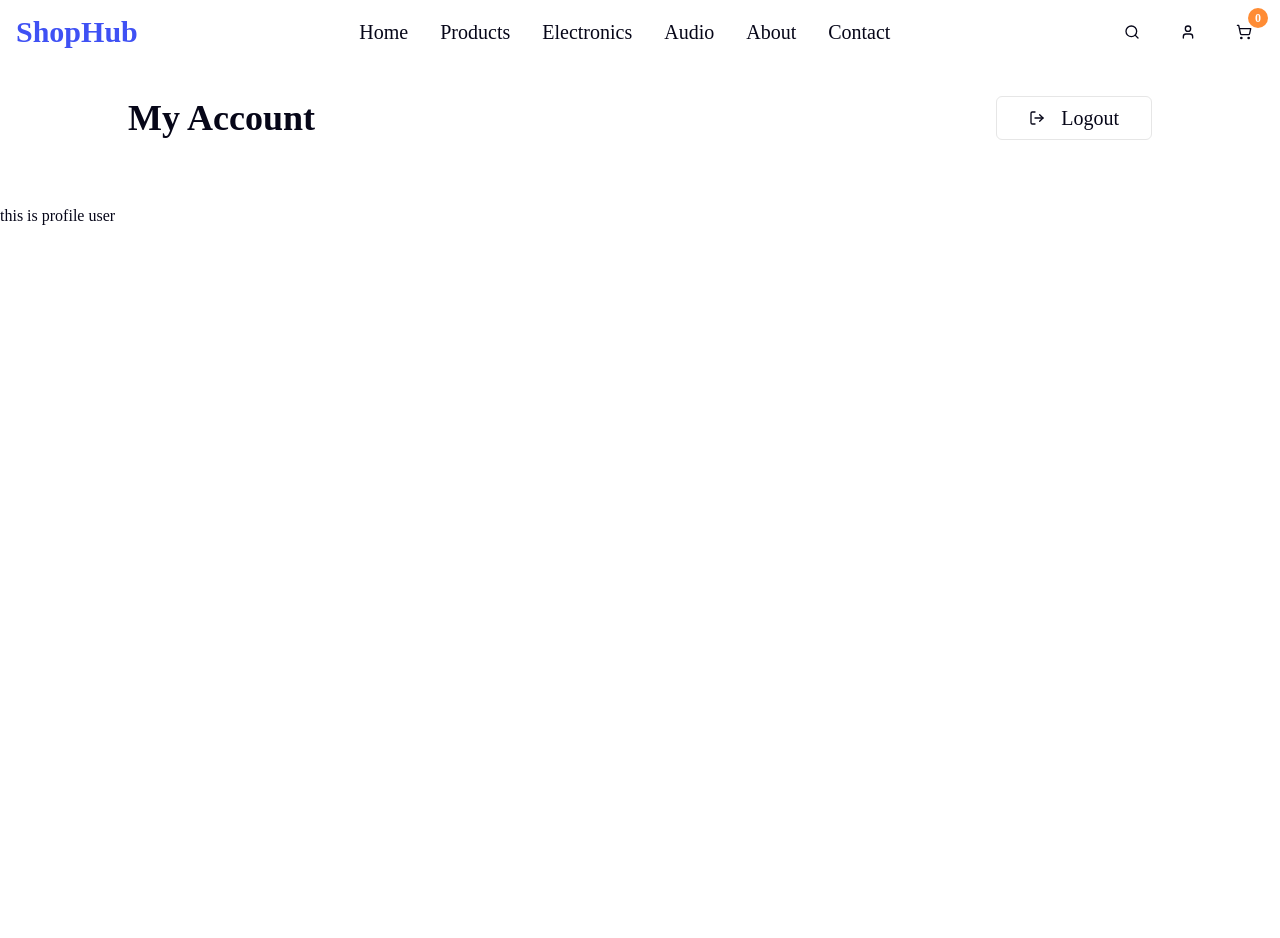
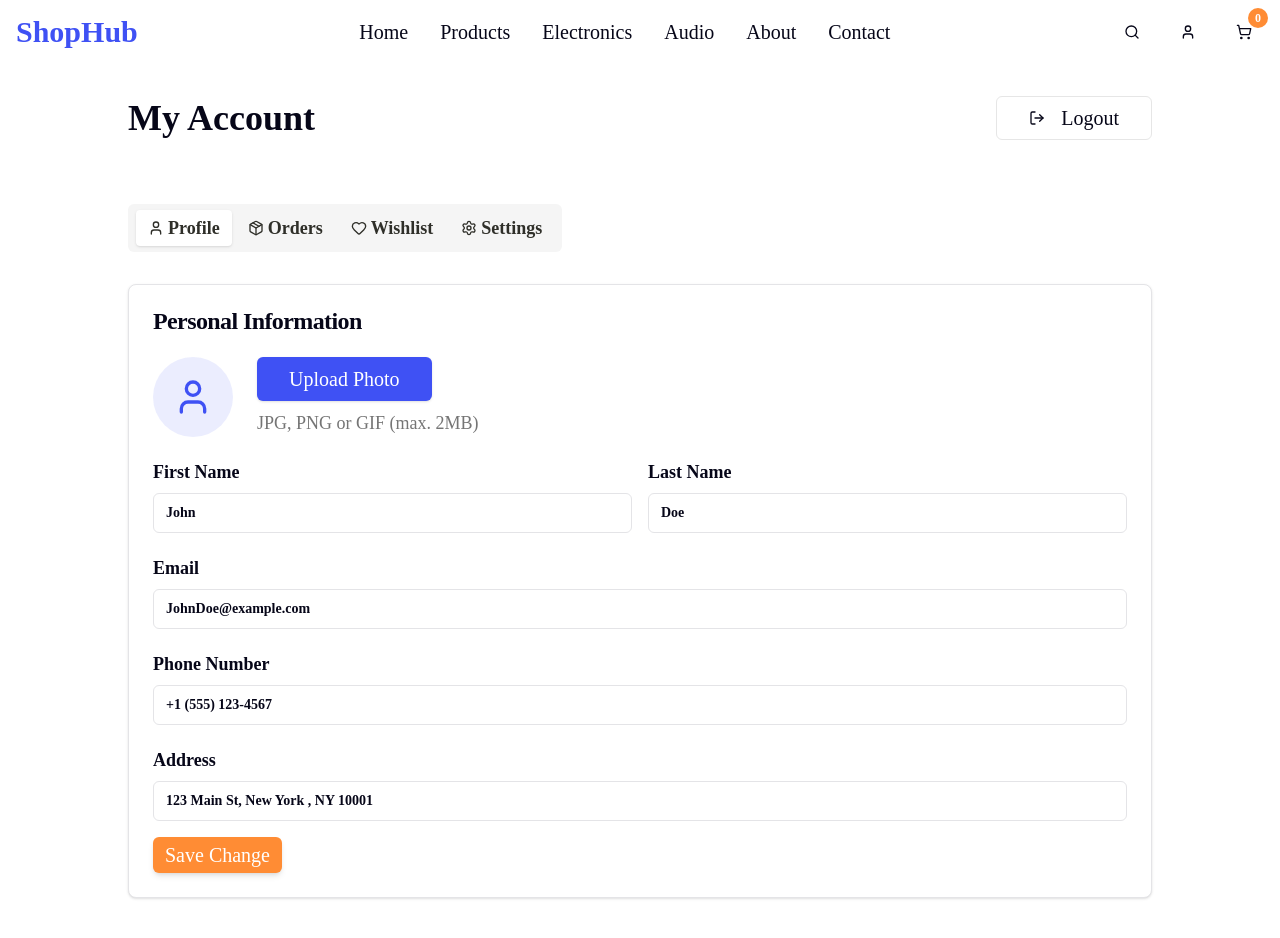
Before and after one commit to mohammadmehdidalvandii/shopHub-frontend, a Next.js app: page /Profile in a window 1280 px wide. Shown: the top 938 px of the page. Before the commit the page ends 800 px from the top, so only its background shows below. Built offline with nearby package versions, Linux system fonts and the light colour scheme.

Commit message:
complated ProfileTabs

```diff
--- a/src/app/Profile/page.tsx
+++ b/src/app/Profile/page.tsx
@@ -2,6 +2,7 @@ import React from 'react';
 import type { Metadata } from "next";
 import Navigation from '@/components/modules/Navigation/Navigation';
 import ProfileHeader from '@/components/templates/profile/ProfileHeader/ProfileHeader';
+import ProfileTabs from '@/components/templates/profile/ProfileTabs/ProfileTabs';
 
 
 export const metadata: Metadata = {
@@ -14,7 +15,7 @@ const page:React.FC = ()=>{
     <div className="min-h-screen bg-white">
         <Navigation/>
         <ProfileHeader/>
-        this is profile user
+        <ProfileTabs/>
     </div>
   )
 }
--- /dev/null
+++ b/src/components/templates/profile/ProfileTabs/ProfileTabs.tsx
@@ -0,0 +1,52 @@
+import { Tabs, TabsContent, TabsList, TabsTrigger } from '@/components/ui/Tabs';
+import { Heart, Package, Settings, User } from 'lucide-react';
+import React from 'react';
+import ProfileInfo from '../ProfileInfo/ProfileInfo';
+import ProfileOrders from '../ProfileOrders/ProfileOrders';
+import ProfileWishlist from '../ProfileWishlist/ProfileWishlist';
+import ProfileSettings from '../ProfileSettings/ProfileSettings';
+
+const ProfileTabs:React.FC = ()=>{
+  return (
+    <section>
+        <div className="container mx-auto px-4 pb-8">
+            <div className="max-w-5xl mx-auto">
+                <Tabs defaultValue='profile' className='space-y-6'>
+                    <TabsList className='gap-1'>
+                        <TabsTrigger value='profile' className='flex gap-0 sm:gap-1'>
+                            <User className='h-4 w-4'/>
+                            Profile
+                        </TabsTrigger>
+                        <TabsTrigger value='orders' className='flex gap-0 sm:gap-1'>
+                            <Package className='h-4 w-4'/>
+                            Orders
+                        </TabsTrigger>
+                        <TabsTrigger value='wishlist' className='flex gap-0 sm:gap-1'>
+                            <Heart className='h-4 w-4'/>
+                            Wishlist
+                        </TabsTrigger>
+                        <TabsTrigger value='settings' className='flex gap-0 sm:gap-1'>
+                            <Settings className='h-4 w-4'/>
+                            Settings
+                        </TabsTrigger>
+                    </TabsList>
+                    <TabsContent value='profile'>
+                        <ProfileInfo/>
+                    </TabsContent>
+                    <TabsContent value='orders'>
+                        <ProfileOrders/>
+                    </TabsContent>
+                    <TabsContent value='wishlist'>
+                        <ProfileWishlist/>
+                    </TabsContent>
+                    <TabsContent value='settings'>
+                        <ProfileSettings/>
+                    </TabsContent>
+                </Tabs>
+            </div>
+        </div>
+    </section>
+)
+}
+
+export default ProfileTabs
```
